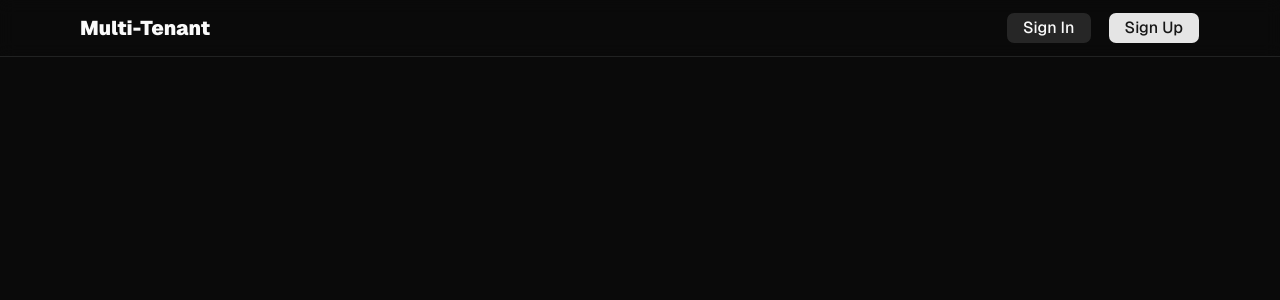
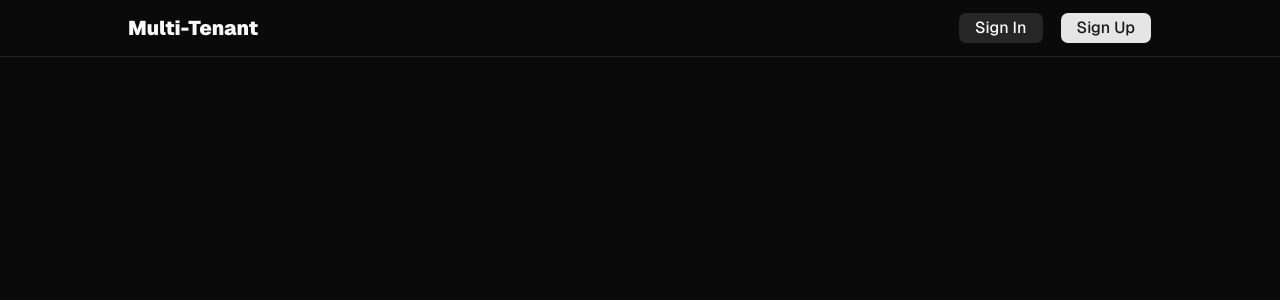
Before and after one commit to archenymesis/Multi-Tenant-SaaS-Platform, a Next.js app: page / in a window 1280 px wide. Shown: the top 300 px of the page. Built offline with nearby package versions, Linux system fonts and the light colour scheme; no server answers; a web font is replaced by a local one.

Commit message:
feat(ui): Clickable card link mapping and Increased header padding

```diff
--- a/src/components/header.tsx
+++ b/src/components/header.tsx
@@ -3,7 +3,7 @@ import { Button } from "./ui/button"
 
 export function Header({ children }: { children?: React.ReactNode }){
   return(
-    <header className="header sticky top-0 z-50 w-full border-b backdrop-blur px-20">
+    <header className="header sticky top-0 z-50 w-full border-b backdrop-blur px-32">
       <div className="container h-14 flex items-center justify-between">
         <p className="font-black text-xl">Multi-Tenant</p>
         <div className="space-x-2 flex flex-row items-center">
--- a/src/components/organization-cards.tsx
+++ b/src/components/organization-cards.tsx
@@ -1,3 +1,4 @@
+import Link from "next/link";
 import { Card, CardDescription, CardTitle } from "./ui/card"
 import { ArrowRight, Building } from "lucide-react"
 
@@ -12,8 +13,8 @@ export function OrganizationCards({ organizations }: {
 }) {
     return (
         <div>
-            {organizations.map((organization, index) => (
-                <div key={index}>
+            {organizations.map((organization) => (
+                <Link key={organization.title} href={`organizations/${organization.title.toLowerCase().trim().replace(/[^\w\s-]/g, '').replace(/[\s_-]+/g, '-').replace(/^-+|-+$/g, '')}`}>
                     <Card className="mt-6 p-6">
                         <div className="flex justify-between items-center">
                             <div className="flex">
@@ -38,7 +39,7 @@ export function OrganizationCards({ organizations }: {
                                 </div>
                         </div>
                     </Card>
-                </div>
+                </Link>
             ))}
         </div>
     )
```
